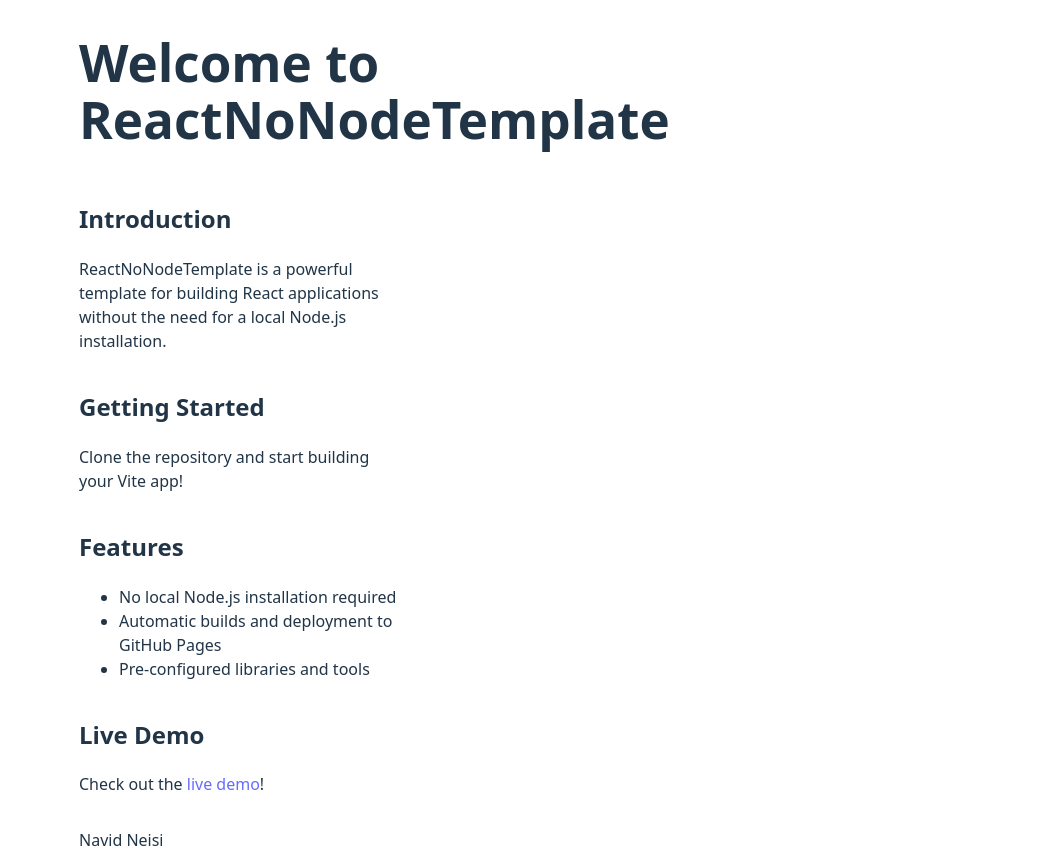
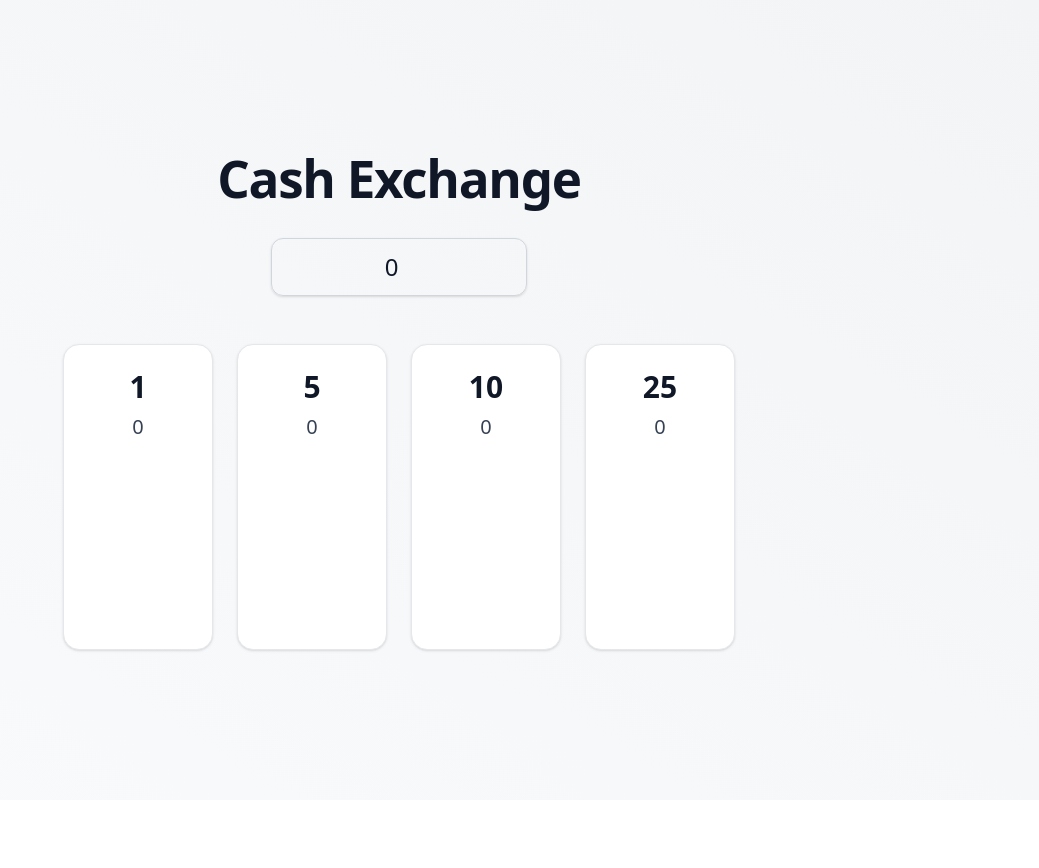
Before and after one commit to Nqvid84/BillsExchange, a React (Vite) app: page / in a window 1280 px wide. Shown: the whole page, without its empty margins (241-1280 px from the left). After the commit the page ends 800 px from the top, so only its background shows below. Built offline with nearby package versions, Linux system fonts and the light colour scheme.

Commit message:
feat: added card visual and coin representation

```diff
--- a/package.json
+++ b/package.json
@@ -12,11 +12,12 @@
     "preview": "vite preview"
   },
   "dependencies": {
+    "@tailwindcss/vite": "^4.1.13",
     "react": "^19.1.0",
-    "react-dom": "^19.1.0"
+    "react-dom": "^19.1.0",
+    "tailwindcss": "^4.1.13"
   },
   "devDependencies": {
-    "gh-pages": "^6.3.0",
     "@eslint/js": "^9.30.1",
     "@types/react": "^19.1.8",
     "@types/react-dom": "^19.1.6",
@@ -24,6 +25,7 @@
     "eslint": "^9.30.1",
     "eslint-plugin-react-hooks": "^5.2.0",
     "eslint-plugin-react-refresh": "^0.4.20",
+    "gh-pages": "^6.3.0",
     "globals": "^16.3.0",
     "typescript": "~5.8.3",
     "typescript-eslint": "^8.35.1",
--- a/src/App.tsx
+++ b/src/App.tsx
@@ -1,36 +1,41 @@
-function App() {
+import React, { useState } from "react";
+import { Cards } from "./component/cards";
+import type { bills, exchange } from "./types";
+import { exchangeQuinary } from "./utils/exchange";
+import { initialExchange } from "./constants";
+
+const App: React.FC = () => {
+  const [amount, setAmount] = useState(0);
+  const [exchange, setExchange] = useState<exchange>(initialExchange);
+
+  const handleInput = (e: React.ChangeEvent<HTMLInputElement>) => {
+    const value = Math.max(0, Number(e.target.value) || 0)
+
+    setAmount(value);
+    setExchange(exchangeQuinary(value));
+  }
+
   return (
-    <>
-      <header>
-        <h1>Welcome to ReactNoNodeTemplate</h1>
-      </header>
-      <div>
-        <section>
-          <h2>Introduction</h2>
-          <p>ReactNoNodeTemplate is a powerful template for building React applications without the need for a local Node.js installation.</p>
-        </section>
-        <section>
-          <h2>Getting Started</h2>
-          <p>Clone the repository and start building your Vite app!</p>
-        </section>
-        <section>
-          <h2>Features</h2>
-          <ul>
-            <li>No local Node.js installation required</li>
-            <li>Automatic builds and deployment to GitHub Pages</li>
-            <li>Pre-configured libraries and tools</li>
-          </ul>
-        </section>
-        <section>
-          <h2>Live Demo</h2>
-          <p>Check out the <a href="https://nqvid84.github.io/ReactNoNodeTemplate/">live demo</a>!</p>
-        </section>
+    <div className="min-h-screen min-w-screen flex flex-col items-center justify-center bg-gradient-to-tr from-gray-50 to-gray-100 text-gray-900 px-6">
+      <h1 className="text-4xl md:text-5xl font-bold mb-8 tracking-tight">
+        Cash Exchange
+      </h1>
+
+      <input
+        type="number"
+        value={amount}
+        onChange={handleInput}
+        placeholder="Enter amount"
+        className="w-64 text-center text-2xl font-medium p-3 border border-gray-300 rounded-xl shadow-sm focus:outline-none focus:ring-2 focus:ring-indigo-400 transition"
+      />
+
+      <div className="grid grid-cols-2 md:grid-cols-4 gap-6 mt-12 w-full max-w-2xl">
+        {Object.entries(exchange).map(([bill, count]) => (
+          <Cards bill={bill as unknown as bills} count={count} />
+        ))}
       </div>
-      <footer>
-        <p>Navid Neisi</p>
-      </footer>
-    </>
+    </div>
   );
-}
+};
 
 export default App;
--- /dev/null
+++ b/src/component/bill.tsx
@@ -0,0 +1,30 @@
+import { memo } from 'react'
+import type { bills } from '../types'
+import { billColors, billsStyle } from '../constants/styles'
+
+interface BillProps {
+  index: number
+  bill: bills
+}
+
+const BillComponent = ({ index, bill }: BillProps) => {
+  return (
+    <div
+      style={{
+        transform: `translateY(-${index * 10}px)`,
+        zIndex: index,
+      }}
+      className={`absolute bottom-0 border border-black rounded-full flex justify-center items-center
+      ${billColors[bill]} p-1`}
+    >
+      <div
+        className={`border border-black rounded-full flex justify-center items-center ${billsStyle[bill]}`}
+      >
+        {bill}
+      </div>
+    </div>
+  )
+}
+
+
+export const Bill = memo(BillComponent)
--- /dev/null
+++ b/src/component/cards.tsx
@@ -0,0 +1,30 @@
+import { memo, useMemo } from 'react'
+import type { bills } from '../types'
+import { Bill } from './bill'
+
+interface CardsProps {
+  bill: bills,
+  count: number
+}
+
+const CardsComponent = ({ count, bill }: CardsProps) => {
+  const renderBills = useMemo(() => Array.from({ length: count }), [count]);
+
+  return (
+    <div
+      key={bill}
+      className="relative flex flex-col items-center justify-start rounded-2xl border border-gray-200 bg-white shadow-sm p-6 hover:shadow-md transition"
+    >
+      <span className="text-3xl font-semibold mb-2">{bill}</span>
+      <span className="text-xl font-medium text-gray-700">{count}</span>
+
+      <div className="relative w-20 h-40 mt-6">
+        {renderBills.map((_, index) => (
+          <Bill key={index} index={index} bill={bill} />
+        ))}
+      </div>
+    </div>
+  )
+}
+
+export const Cards = memo(CardsComponent)
--- a/src/constants/index.ts
+++ b/src/constants/index.ts
@@ -1,8 +1,8 @@
-import { exchange } from "../types"
+import type { exchange } from "../types"
 
 export const initialExchange: exchange = {
-    "25": 0,
-    "10": 0,
-    "5": 0,
-    "1": 0,
+    25: 0,
+    10: 0,
+    5: 0,
+    1: 0,
 }
--- /dev/null
+++ b/src/constants/styles.ts
@@ -0,0 +1,15 @@
+import type { bills as billsType } from "../types";
+
+export const billsStyle: Record<billsType, string> = {
+  25: "w-24 h-24 bg-[#e07a5f]",
+  10: "w-20 h-20 bg-[#3d405b] text-white",
+  5: "w-16 h-16 bg-[#81b29a]",
+  1: "w-12 h-12 bg-[#f2cc8f]",
+}
+
+export const billColors: Record<billsType, string> = {
+  25: "bg-[#e07a5f]",
+  10: "bg-[#3d405b] text-white",
+  5: "bg-[#81b29a]",
+  1: "bg-[#f2cc8f]",
+}
--- a/src/index.css
+++ b/src/index.css
@@ -1,3 +1,5 @@
+@import "tailwindcss";
+
 :root {
   font-family: system-ui, Avenir, Helvetica, Arial, sans-serif;
   line-height: 1.5;
@@ -11,15 +13,6 @@
   text-rendering: optimizeLegibility;
   -webkit-font-smoothing: antialiased;
   -moz-osx-font-smoothing: grayscale;
-}
-
-div {
-  display: flex;
-  flex-direction: column;
-  justify-items: center;
-  align-items: start;
-  width: 50%;
-  height: 100lvh;
 }
 
 a {
@@ -38,7 +31,7 @@ body {
   justify-items: center;
   align-items: center;
   place-items: center;
-  min-width: 320px;
+  width: 100%;
   min-height: 100vh;
 }
 
--- a/src/types/index.ts
+++ b/src/types/index.ts
@@ -1,3 +1,3 @@
-export type bills = "25" | "10" | "5" | "1"
+export type bills = 25 | 10 | 5 | 1
 
 export type exchange = Record<bills, number>
--- a/src/utils/exchange.ts
+++ b/src/utils/exchange.ts
@@ -1,16 +1,29 @@
-import { exchange as exchangeType } from "../types"
+import type { bills, exchange as exchangeType } from "../types"
 import { initialExchange } from "../constants"
 
-export const exchange = (amount: number): exchangeType => {
-    let exchanges: exchangeType = initialExchange;
+export const exchangeQuinary = (amount: number): exchangeType => {
+    const exchanges: exchangeType = initialExchange;
 
     const totalFives = Math.floor(amount / 5);
 
-    const exchanges['25'] = Math.floor(totalFives / 5);
-    const exchanges['10'] = Math.floor((totalFives % 5) / 2);
-    const exchanges['5']  = (totalFives % 5) % 2;
+    exchanges[25] = Math.floor(totalFives / 5);
+    exchanges[10] = Math.floor((totalFives % 5) / 2);
+    exchanges[5]  = (totalFives % 5) % 2;
 
-    const exchanges['1']  = amount % 5;
+    exchanges[1]  = amount % 5;
 
     return exchanges;
 }
+
+export const exchangeGreedy = (amount: number, bills: bills[]): exchangeType => {
+    const exchanges: exchangeType = initialExchange;
+
+    for (const bill of bills) {
+        exchanges[bill] = Math.floor(amount / bill);
+        amount %= bill;
+    }
+
+    exchanges[1] = amount;
+
+    return exchanges;
+}
--- a/vite.config.ts
+++ b/vite.config.ts
@@ -1,8 +1,12 @@
 import { defineConfig } from 'vite'
 import react from '@vitejs/plugin-react'
+import tailwindcss from '@tailwindcss/vite'
 
 // https://vite.dev/config/
 export default defineConfig({
-  base: '/ReactNoNodeTemplate/',
-  plugins: [react()],
+  base: '/BillExchange',
+  plugins: [
+    tailwindcss(),
+    react()
+  ],
 })
```
Also changed, not shown: 2 other files (tests, documents, lock files or other folders).
